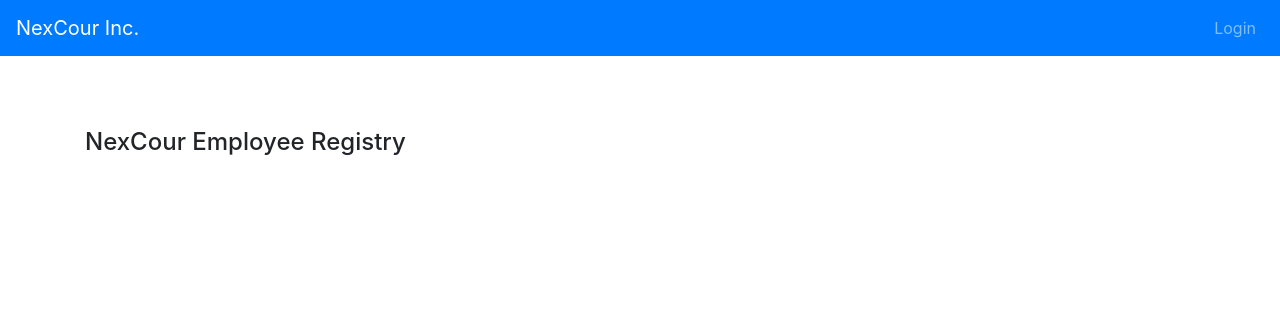
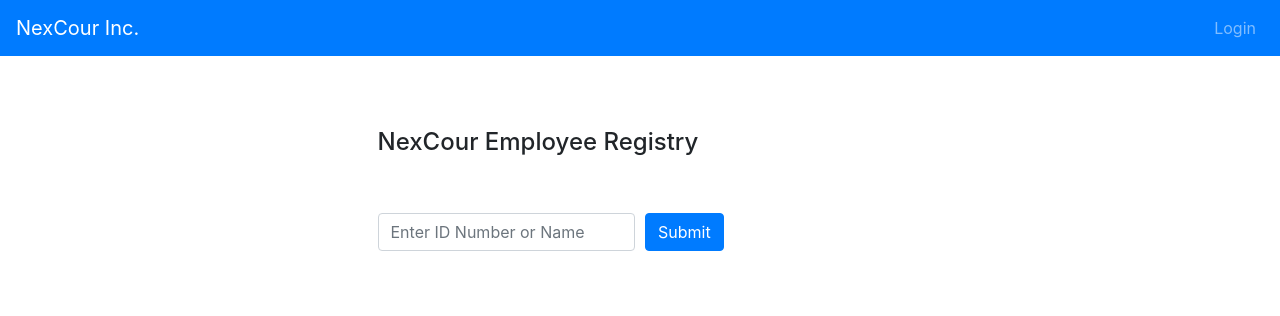
Before and after one commit to courthub74/employees-FrontEnd, a Django app: page /main/ in a window 1280 px wide. Shown: the top 316 px of the page. Run offline with Django 3.2, Linux system fonts and the light colour scheme; some libraries are stand-ins or nearby versions.

Commit message:
Frontend added

```diff
--- a/employeefrontend/templates/authenticate/base.html
+++ b/employeefrontend/templates/authenticate/base.html
@@ -27,7 +27,7 @@
               {% if user.is_authenticated %}
 
                 <li class="nav-item">
-                  <a class="nav-link" href="#">Logout</a>
+                  <a class="nav-link" href="{% url 'logout' %}">Logout</a>
                 </li>
 
               {% else %}
--- a/employeefrontend/templates/authenticate/main.html
+++ b/employeefrontend/templates/authenticate/main.html
@@ -4,7 +4,21 @@
 
 <br><br>
 
-<h4>NexCour Employee Registry</h4>
+<div class="col-md-6 offset-md-3">
+	<div><h4>NexCour Employee Registry</h4></div>
+		<br><br>
+
+
+		<form>
+		  <div class="form-row">
+		    <div class="col">
+		      <input type="text" class="form-control" placeholder="Enter ID Number or Name">
+		    </div>
+		    <div class="col">
+		      <button type="submit" class="btn btn-primary">Submit</button>
+		    </div>
+		  </div>
+		</form>
 
 
 
--- a/employeefrontend/urls.py
+++ b/employeefrontend/urls.py
@@ -4,4 +4,5 @@
 urlpatterns = [
     path('', views.login_home, name="login"),
     path('main/', views.main, name="main"),
+    path('logout/', views.logout_user, name="logout"),
 ]
--- a/employeefrontend/views.py
+++ b/employeefrontend/views.py
@@ -20,6 +20,11 @@
 	else:
 		return render(request, "authenticate/login.html", {})
 
+#LOGOUT
+def logout_user(request):
+	logout(request)
+	messages.success(request, ('You Have been Logged out'))
+	return redirect('login')
 
 #MAIN
 def main(request):
```
Also changed, not shown: db.sqlite3.
